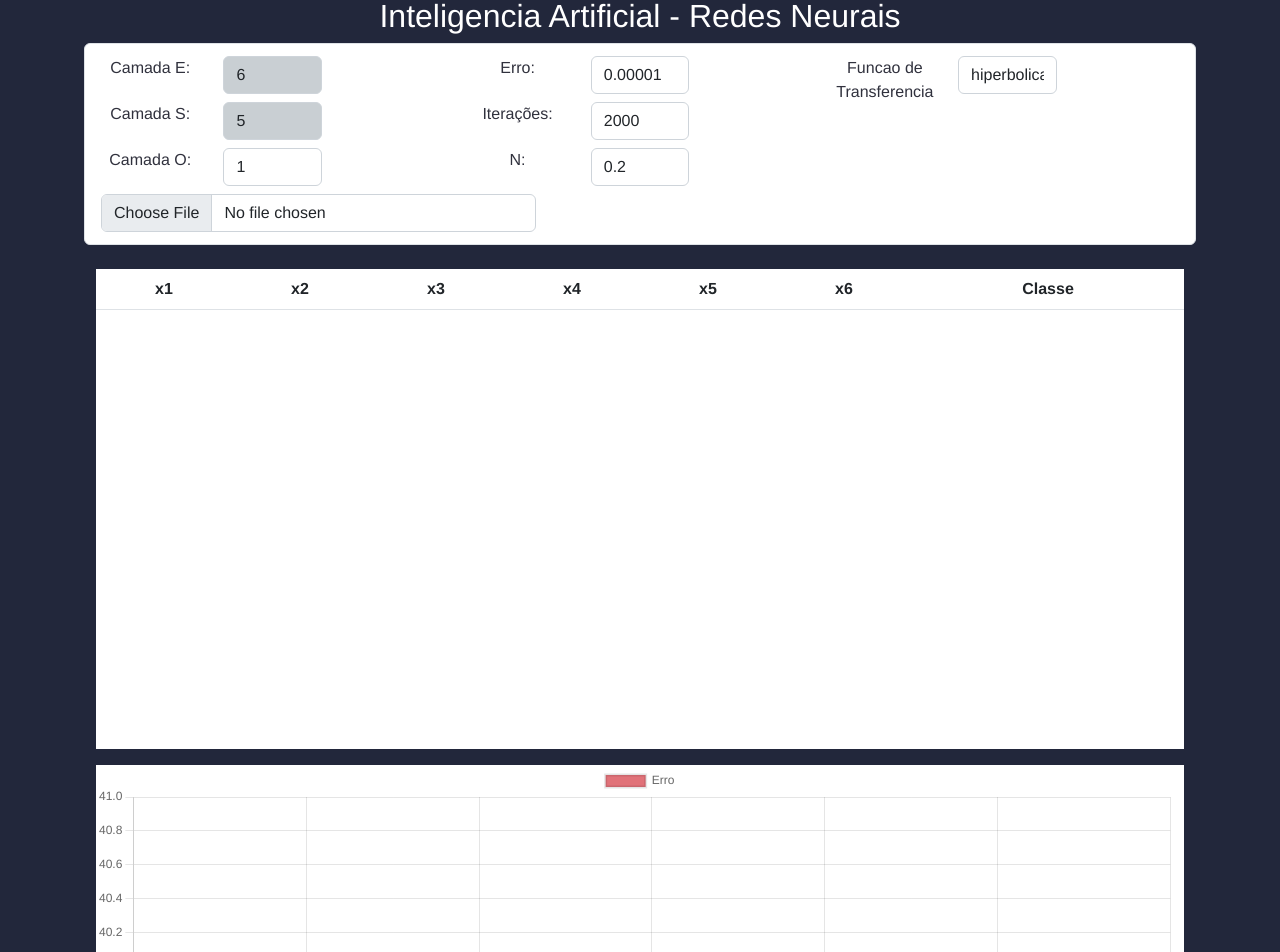
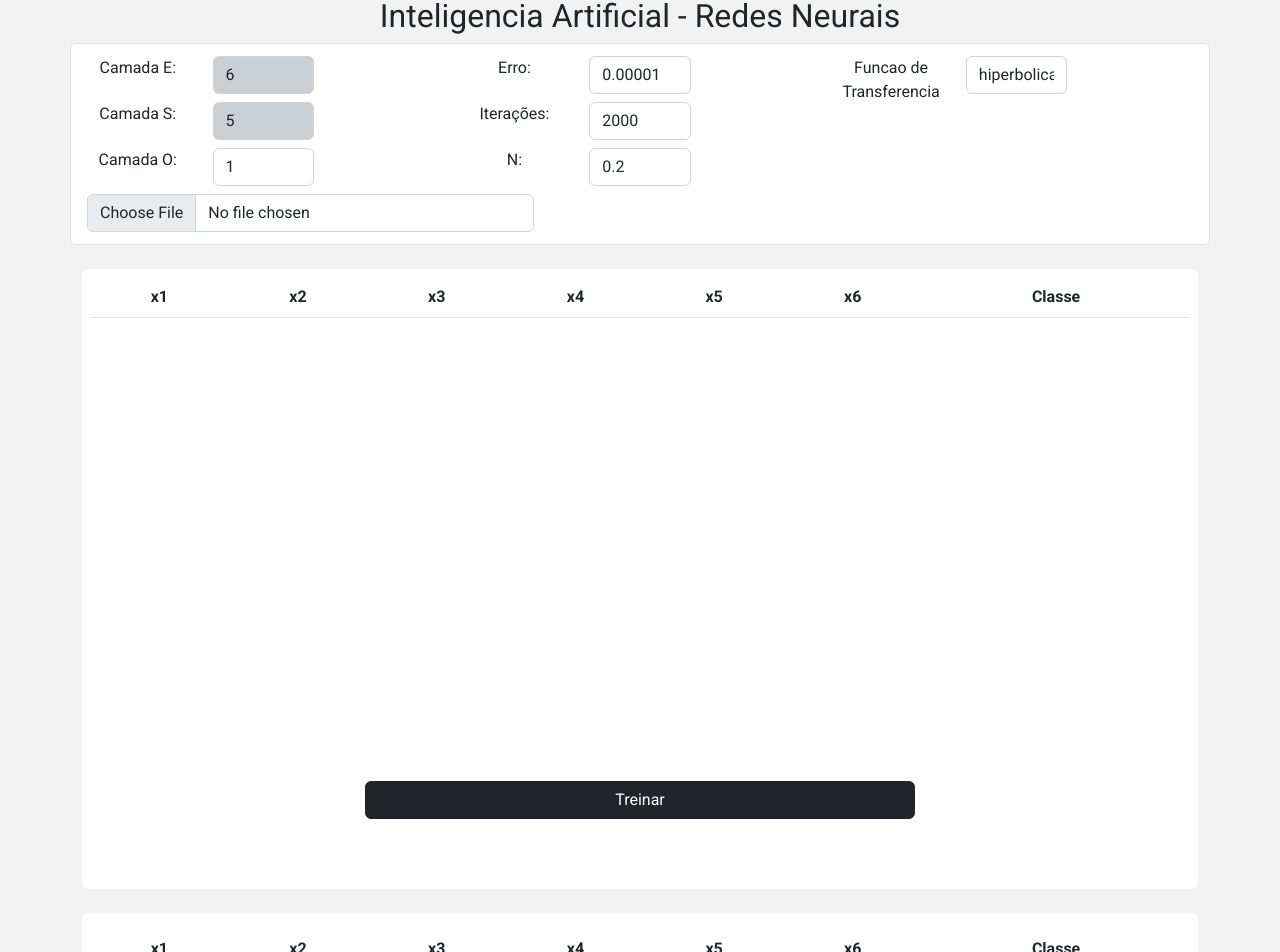
Before and after one commit to Sylvn001/mlp-algorithm, a Vue app in the folder front/: page / in a window 1280 px wide. Shown: the part 63-1015 px from the top of the page. Built offline with nearby package versions, Linux system fonts and the light colour scheme.

Commit message:
feat: change font and layout

```diff
--- a/front/public/index.html
+++ b/front/public/index.html
@@ -6,6 +6,12 @@
     <meta name="viewport" content="width=device-width,initial-scale=1.0" />
     <link rel="icon" href="<%= BASE_URL %>favicon.ico" />
     <title><%= htmlWebpackPlugin.options.title %></title>
+    <link rel="preconnect" href="https://fonts.googleapis.com" />
+    <link rel="preconnect" href="https://fonts.gstatic.com" crossorigin />
+    <link
+      href="https://fonts.googleapis.com/css2?family=Roboto:wght@400;700&display=swap"
+      rel="stylesheet"
+    />
     <!-- CSS only -->
     <link
       href="https://cdn.jsdelivr.net/npm/bootstrap@5.2.2/dist/css/bootstrap.min.css"
--- a/front/src/App.vue
+++ b/front/src/App.vue
@@ -18,13 +18,12 @@ export default {
 <style>
 body {
   margin-top: 60px;
-  background: #22273b;
-  color: white;
+  background: #f2f2f2;
   background-image: ("./assets/deep.png");
 }
 
 #app {
-  font-family: Avenir, Helvetica, Arial, sans-serif;
+  font-family: "Roboto", sans-serif;
   -webkit-font-smoothing: antialiased;
   -moz-osx-font-smoothing: grayscale;
   text-align: center;
--- a/front/src/components/Mlp.vue
+++ b/front/src/components/Mlp.vue
@@ -1,8 +1,8 @@
 <template>
-  <div>
+  <div class="container">
     <h2>Inteligencia Artificial - Redes Neurais</h2>
 
-    <div class="container--custom">
+    <div class="">
       <form class="row border rounded p-1 form--bg">
         <div class="col-4">
           <div class="row mt-2">
@@ -30,7 +30,12 @@
           <div class="row mt-2">
             <label class="col-4">Camada O: </label>
             <div class="col-4">
-              <input v-model="camadaO" class="form-control" />
+              <input
+                v-model="camadaO"
+                :disabled="block"
+                :class="{ disabled: block }"
+                class="form-control"
+              />
             </div>
           </div>
         </div>
@@ -39,21 +44,36 @@
           <div class="row mt-2">
             <label class="col-4">Erro: </label>
             <div class="col-4">
-              <input class="form-control" v-model="erro" />
+              <input
+                class="form-control"
+                v-model="erro"
+                :disabled="block"
+                :class="{ disabled: block }"
+              />
             </div>
           </div>
 
           <div class="row mt-2">
             <label class="col-4">Iterações: </label>
             <div class="col-4">
-              <input class="form-control" v-model="iteracoes" />
+              <input
+                class="form-control"
+                v-model="iteracoes"
+                :disabled="block"
+                :class="{ disabled: block }"
+              />
             </div>
           </div>
 
           <div class="row mt-2">
             <label class="col-4">N: </label>
             <div class="col-4">
-              <input class="form-control" v-model="n" />
+              <input
+                class="form-control"
+                v-model="n"
+                :disabled="block"
+                :class="{ disabled: block }"
+              />
             </div>
           </div>
         </div>
@@ -62,7 +82,13 @@
           <div class="row mt-2">
             <label for="funcao" class="col-4">Funcao de Transferencia</label>
             <div class="col-4">
-              <select v-model="funcao" class="form-control" id="funcao">
+              <select
+                v-model="funcao"
+                class="form-control"
+                :disabled="block"
+                :class="{ disabled: block }"
+                id="funcao"
+              >
                 <option value="1">hiperbolica</option>
                 <option value="2">linear</option>
               </select>
@@ -76,12 +102,14 @@
             accept=".csv"
             type="file"
             id="formFile"
-            @change="onFileChange"
+            v-if="!block"
+            @change="onFileChange($event, 'training')"
           />
         </div>
       </form>
 
-      <div class="mt-4 overflow-auto csv--table">
+      <div class="mt-4 overflow-auto csv--content rounded p-2">
+        <div class="overflow-auto csv--table mb-4">
           <table class="table table-striped">
             <thead>
               <tr>
@@ -95,7 +123,7 @@
               </tr>
             </thead>
             <tbody>
-            <tr v-for="(line, index) in this.csv" :key="index">
+              <tr v-for="(line, index) in this.csvTraining" :key="index">
                 <th scope="row">{{ line[0] }}</th>
                 <th scope="row">{{ line[1] }}</th>
                 <th scope="row">{{ line[2] }}</th>
@@ -108,7 +136,60 @@
           </table>
         </div>
 
-      <div class="container--chart">
+        <div class="btn-size mt-2">
+          <button @click="trainMlpAlgorithm" class="btn btn-dark w-100">
+            Treinar
+          </button>
+        </div>
+      </div>
+
+      <div class="mt-4 csv--content rounded p-2">
+        <div class="col-5 my-2">
+          <input
+            class="form-control"
+            accept=".csv"
+            type="file"
+            id="formFile"
+            v-if="block"
+            @change="onFileChange($event, 'test')"
+          />
+        </div>
+
+        <div class="overflow-auto csv--table mb-4">
+          <table class="table table-striped">
+            <thead>
+              <tr>
+                <th scope="col">x1</th>
+                <th scope="col">x2</th>
+                <th scope="col">x3</th>
+                <th scope="col">x4</th>
+                <th scope="col">x5</th>
+                <th scope="col">x6</th>
+                <th scope="col">Classe</th>
+              </tr>
+            </thead>
+            <tbody>
+              <tr v-for="(line, index) in this.csvTest" :key="index">
+                <th scope="row">{{ line[0] }}</th>
+                <th scope="row">{{ line[1] }}</th>
+                <th scope="row">{{ line[2] }}</th>
+                <th scope="row">{{ line[3] }}</th>
+                <th scope="row">{{ line[4] }}</th>
+                <th scope="row">{{ line[5] }}</th>
+                <th scope="row">{{ line[6] }}</th>
+              </tr>
+            </tbody>
+          </table>
+        </div>
+
+        <div class="btn-size mt-2">
+          <button @click="testMlpAlgorithm" class="btn btn-dark w-100">
+            Testar
+          </button>
+        </div>
+      </div>
+
+      <div class="mt-4 container--chart rounded p-4">
         <LineChart />
       </div>
     </div>
@@ -132,12 +213,14 @@ export default {
       erro: 0.00001,
       iteracoes: 2000,
       n: 0.2,
-      csv: [],
+      csvTraining: [],
+      csvTest: [],
+      block: false,
     };
   },
 
   methods: {
-    onFileChange(e) {
+    onFileChange(e, fileName) {
       const file = e.target.files[0];
       const reader = new FileReader();
       reader.readAsText(file);
@@ -145,7 +228,12 @@ export default {
       reader.onload = (e) => {
         let csv = e.target.result;
         const csvArray = this.generateArrayCSV(csv);
-        this.csv = csvArray;
+
+        if (fileName === "training") {
+          this.csvTraining = csvArray;
+        } else {
+          this.csvTest = csvArray;
+        }
       };
     },
     generateArrayCSV(file) {
@@ -168,6 +256,17 @@ export default {
       console.log(csvData);
       return csvData;
     },
+    trainMlpAlgorithm() {
+      if (this.csvTraining.length > 0) {
+        this.block = true;
+        alert("treinando");
+      } else {
+        alert("vazio");
+      }
+    },
+    testMlpAlgorithm() {
+      alert("teste");
+    },
   },
 };
 </script>
@@ -175,11 +274,6 @@ export default {
 <style scoped>
 .disabled {
   background: rgb(201, 207, 211);
-}
-.container--custom {
-  width: 85%;
-  margin: 0 auto;
-  color: rgb(48, 49, 61);
 }
 
 .form--bg {
@@ -191,10 +285,20 @@ export default {
   background: #ffffff;
 }
 
+.csv--content {
+  max-height: 620px;
+  min-height: 620px;
+  background: #ffffff;
+}
+
 .csv--table {
   overflow: auto;
   max-height: 480px;
   min-height: 480px;
-  background: #ffffff;
+}
+
+.btn-size {
+  width: 50%;
+  margin: 0 auto;
 }
 </style>
```
Lines whose indentation alone changed are shown as unchanged.
